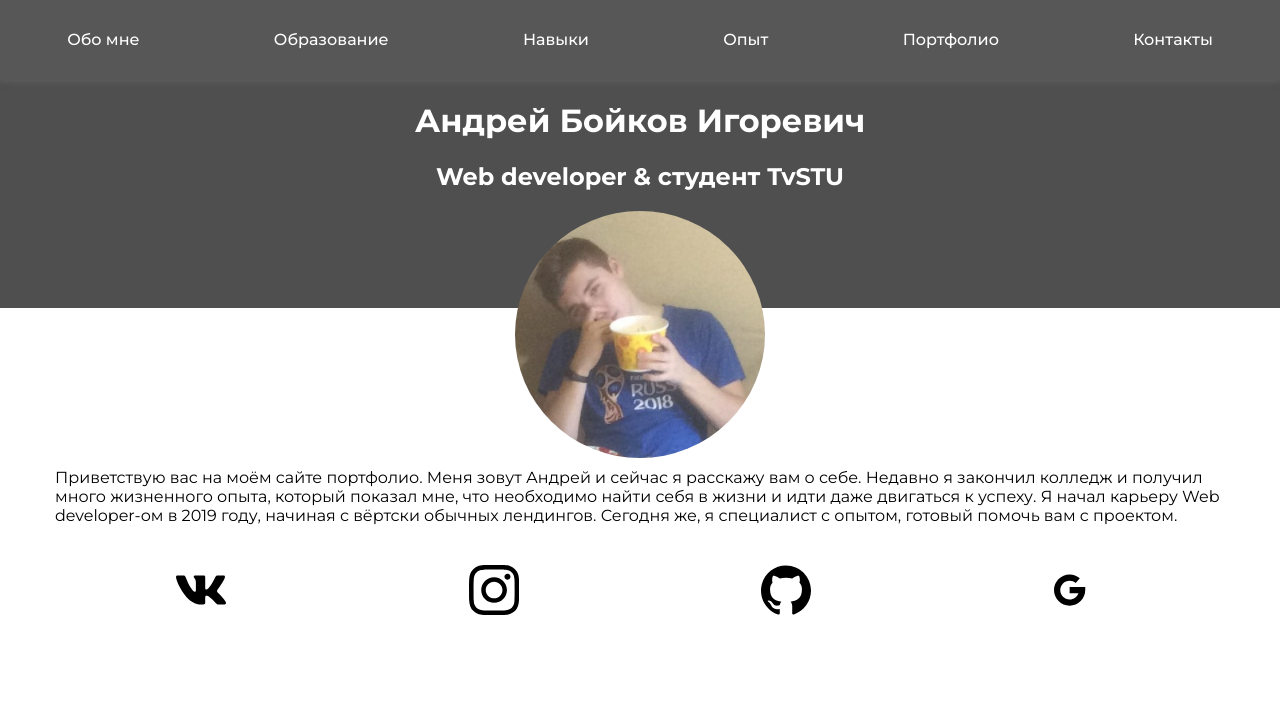
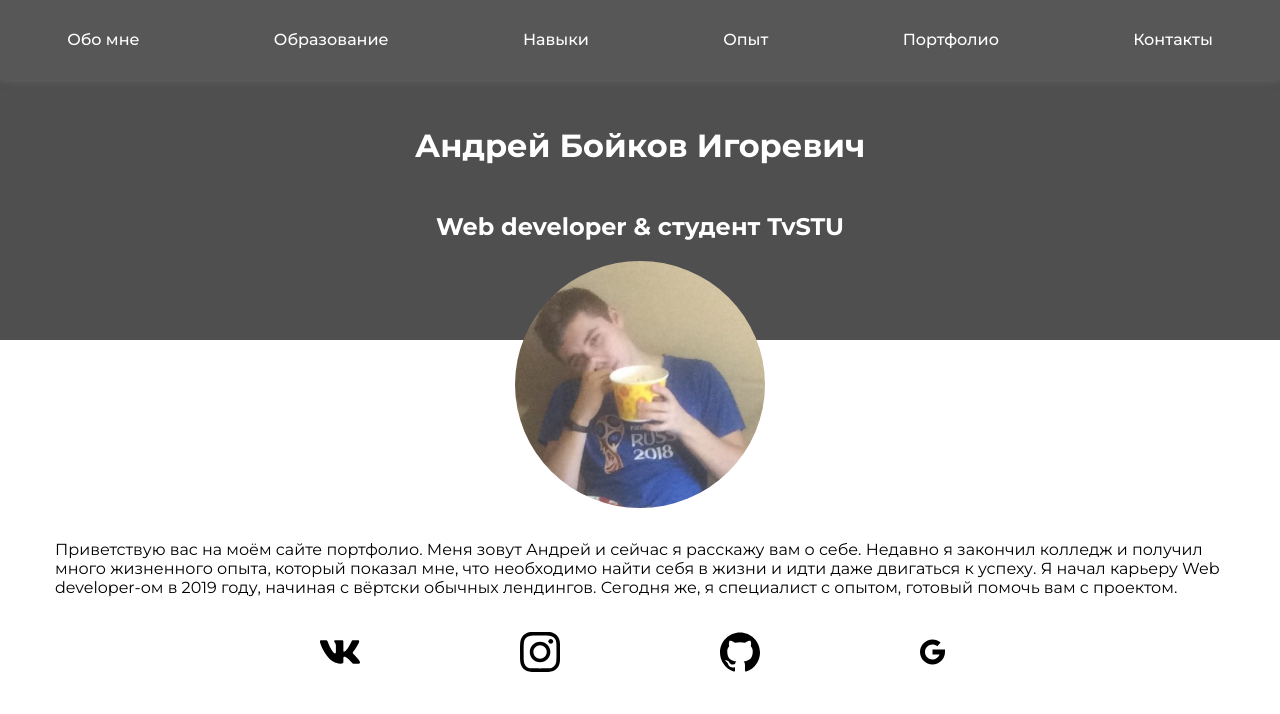
Before and after one commit to Dronchiklolka/MyPortfolio, a plain HTML site: page index.html in a window 1280 px wide. Drawn offline with Linux system fonts and the light colour scheme.

Commit message:
dlya ivana

```diff
--- a/main.css
+++ b/main.css
@@ -3,9 +3,9 @@
 }
 
 header{
-    height: 308px;
+    height: 340px;
     background-color: #4f4f4f;
-    margin-bottom: 160px;
+    margin-bottom: 200px;
 }
 
 
@@ -52,6 +52,11 @@ section{
     text-align: center;
 }
 
+.header__heading h1{
+
+    padding: 25px 0;
+}
+
 .header__photo{
     display: flex;
     justify-content: center;
@@ -75,11 +80,13 @@ section{
 }
 
 .about__item svg{
-    width: 50px;
-    height: 70px;
+    width: 40px;
+    height: 50px;
 }
 
 .about__icons{
     display: flex;
     justify-content: space-around;
+    max-width: 800px;
+    margin: 0 auto;
 }
```
